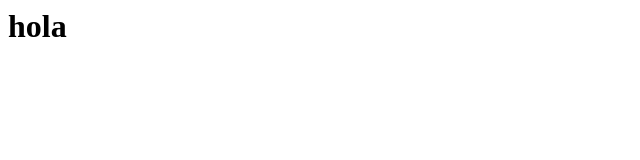
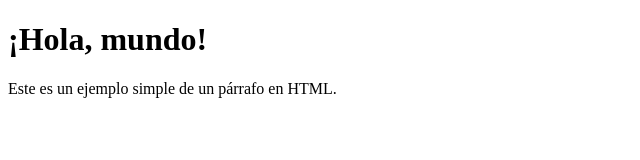
Before and after one commit to IvanIranzo/pps-IIB-practica0, a plain HTML site: page index.html in a window 1280 px wide. Shown: the whole page, without its empty margins (0-640 px from the left). Drawn offline with Linux system fonts and the light colour scheme.

Commit message:
web facil
a

```diff
--- a/index.html
+++ b/index.html
@@ -1 +1,14 @@
-<h1> hola </h1>
+<!DOCTYPE html>
+<html lang="es">
+<head>
+    <meta charset="UTF-8">
+    <meta name="viewport" content="width=device-width, initial-scale=1.0">
+    <title>Mi Primera Página Web</title>
+</head>
+<body>
+
+    <h1>¡Hola, mundo!</h1>
+    <p>Este es un ejemplo simple de un párrafo en HTML.</p>
+
+</body>
+</html>
```
